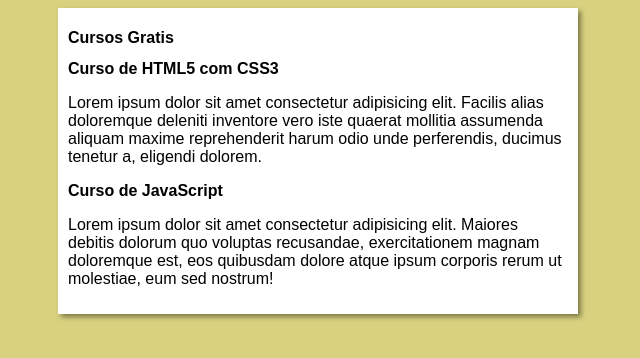
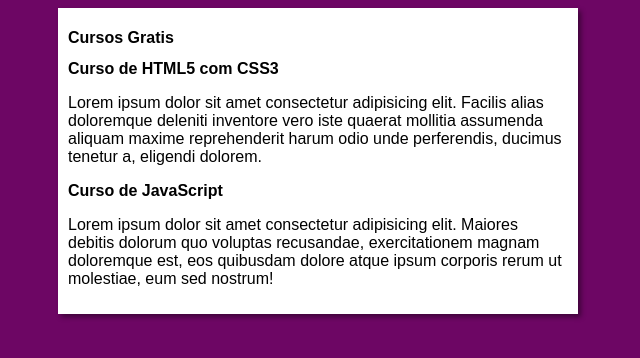
Before and after one commit to VivianeAntonio/projeto-site, a plain HTML site: page index.html in a window 1280 px wide. Shown: the whole page, without its empty margins (322-962 px from the left). Drawn offline with Linux system fonts and the light colour scheme.

Commit message:
mudei a background-color

```diff
--- a/estilos/style.css
+++ b/estilos/style.css
@@ -5,7 +5,7 @@
 }
 
 body {
-    background-color: rgb(216, 210, 127);
+    background-color: rgb(109, 6, 100);
 }
 
 main {
```
Also changed, not shown: imagens/btn-back.png (added), imagens/curso-em-video-cor.png (added), imagens/curso-em-video-pb.png (added), imagens/curso-html-css.png (added), imagens/curso-javascript.png (added).
